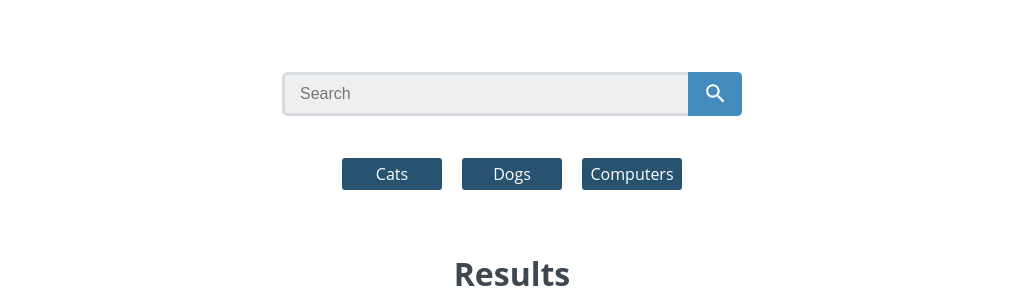
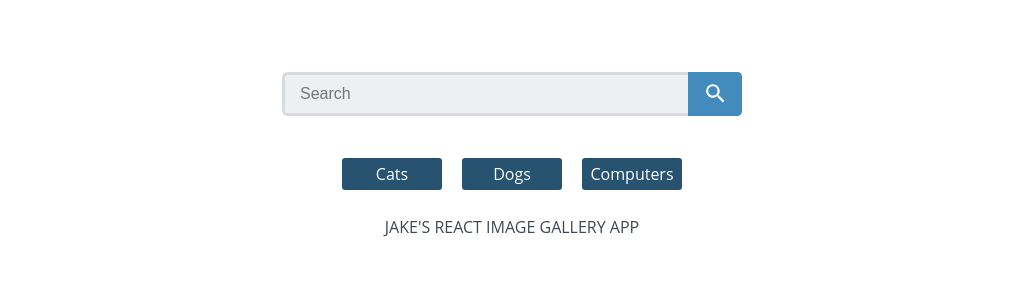
Before and after one commit to JacobKnecht/gallery-app, a React (Create React App) app: page / in a window 1280 px wide. Shown: the top 288 px of the page, without its empty margins (128-1151 px from the left). Built offline with nearby package versions, Linux system fonts and the light colour scheme.

Commit message:
changed Header prop from 'message' to 'title'

```diff
--- a/src/components/Header.js
+++ b/src/components/Header.js
@@ -9,9 +9,9 @@
   render() {
     return (
       <header>
-        {this.props.message}
         <SearchForm />
         <Nav />
+        {this.props.title}
       </header>
     );
   }
```
